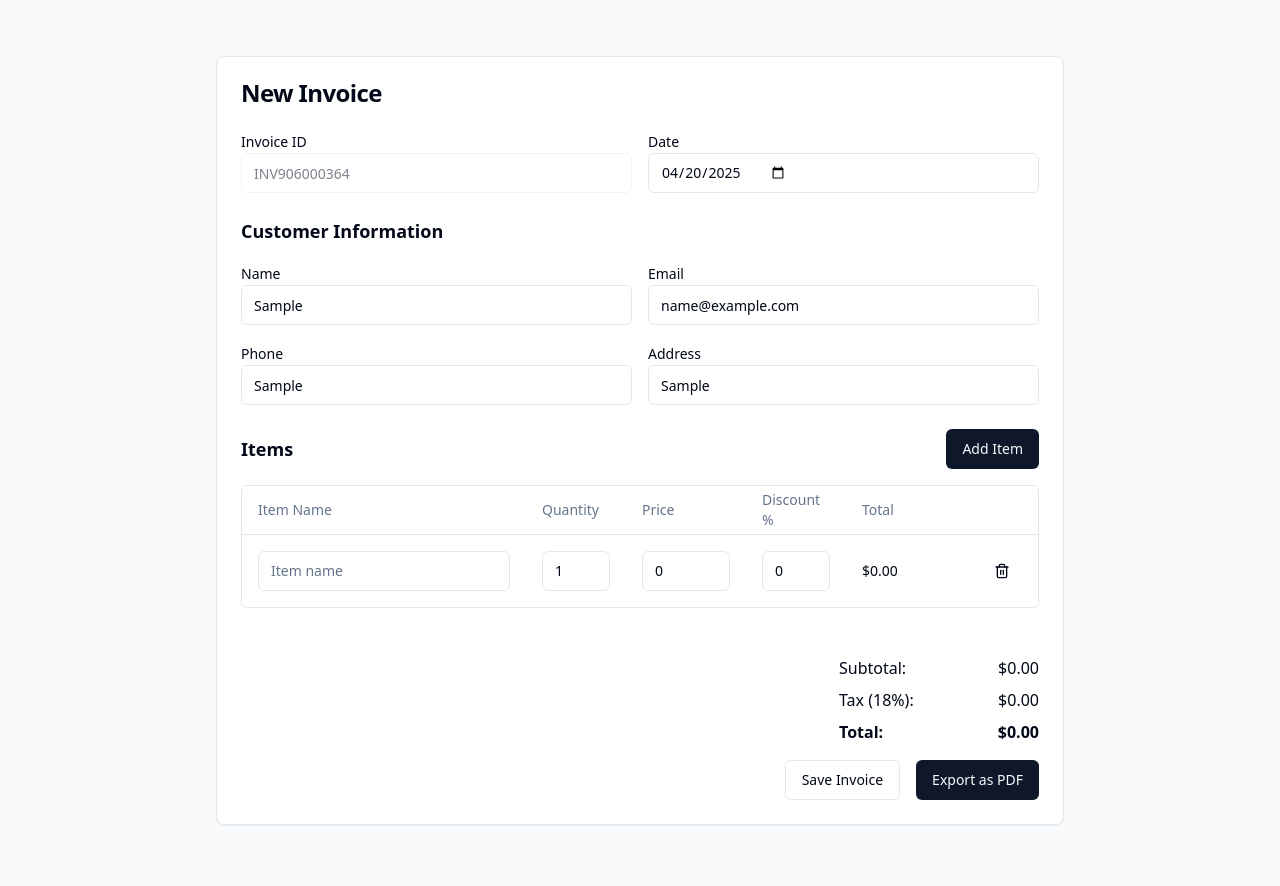
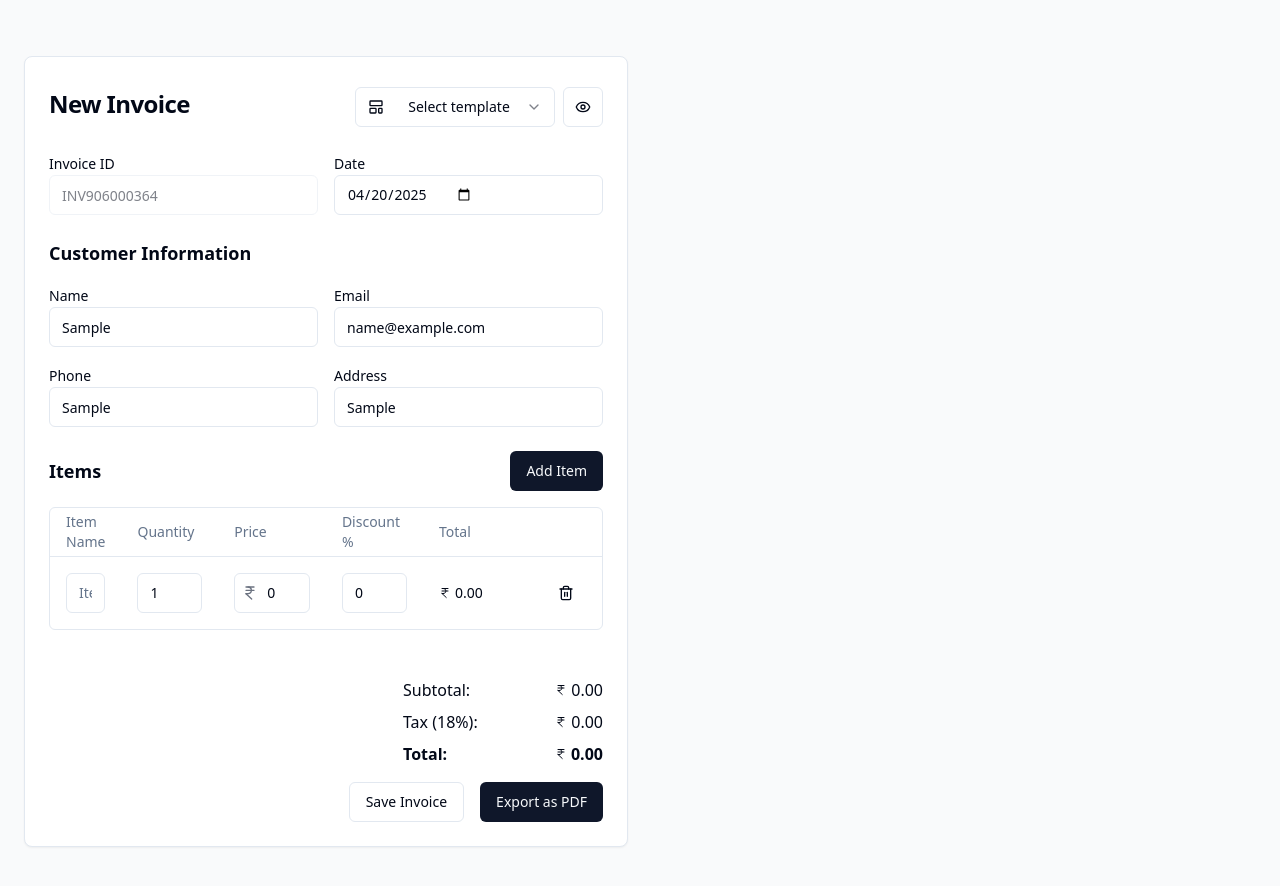
Before and after one commit to sushmeetsalve11/handy-invoice-gen, a React (Vite) app: page / in a window 1280 px wide. Both pictures are taken after typing "Sample", "name@example.com", "Sample", "Sample" into the empty fields and a click on the button "Add Item". Shown: the top 886 px of the page. Built offline with nearby package versions, Linux system fonts and the light colour scheme.

Commit message:
feat: Enhance UI and add features
- Improved UI for better user experience.
- Added template selection functionality.
- Implemented Rupee currency support.
- Included a preview feature for users.

```diff
--- a/src/components/InvoiceForm.tsx
+++ b/src/components/InvoiceForm.tsx
@@ -4,15 +4,20 @@ import { Card, CardContent, CardHeader, CardTitle } from '@/components/ui/card';
 import { Input } from '@/components/ui/input';
 import { Button } from '@/components/ui/button';
 import { Label } from '@/components/ui/label';
+import { Select, SelectContent, SelectItem, SelectTrigger, SelectValue } from '@/components/ui/select';
 import { Invoice, Customer, InvoiceItem } from '@/types/invoice';
 import { generateInvoiceId, calculateInvoiceSubtotal, calculateTax } from '@/utils/calculations';
 import { ItemsTable } from '@/components/ItemsTable';
+import { InvoicePreview } from '@/components/InvoicePreview';
+import { invoiceTemplates } from '@/data/invoiceTemplates';
+import { IndianRupee, Eye, EyeOff, LayoutTemplate } from 'lucide-react';
 
 export const InvoiceForm = () => {
+  const [showPreview, setShowPreview] = useState(false);
   const [invoice, setInvoice] = useState<Invoice>({
     id: generateInvoiceId(),
     date: new Date(),
-    dueDate: new Date(Date.now() + 30 * 24 * 60 * 60 * 1000), // 30 days from now
+    dueDate: new Date(Date.now() + 30 * 24 * 60 * 60 * 1000),
     customer: {
       name: '',
       email: '',
@@ -36,6 +41,24 @@ export const InvoiceForm = () => {
     }));
   };
 
+  const handleTemplateSelect = (templateName: string) => {
+    const template = invoiceTemplates[templateName];
+    if (template && template.items) {
+      setInvoice(prev => {
+        const newItems = [...template.items];
+        const subtotal = calculateInvoiceSubtotal(newItems);
+        const tax = calculateTax(subtotal);
+        return {
+          ...prev,
+          items: newItems,
+          subtotal,
+          tax,
+          total: subtotal + tax,
+        };
+      });
+    }
+  };
+
   const addItem = () => {
     const newItem: InvoiceItem = {
       id: Math.random().toString(36).substr(2, 9),
@@ -52,10 +75,38 @@ export const InvoiceForm = () => {
   };
 
   return (
-    <div className="container mx-auto p-6 max-w-4xl">
-      <Card className="mb-6">
-        <CardHeader>
+    <div className="container mx-auto p-6">
+      <div className="grid gap-6 lg:grid-cols-2">
+        <div className="space-y-6">
+          <Card>
+            <CardHeader className="flex flex-row items-center justify-between">
               <CardTitle>New Invoice</CardTitle>
+              <div className="flex items-center gap-2">
+                <Select onValueChange={handleTemplateSelect}>
+                  <SelectTrigger className="w-[200px]">
+                    <LayoutTemplate className="w-4 h-4 mr-2" />
+                    <SelectValue placeholder="Select template" />
+                  </SelectTrigger>
+                  <SelectContent>
+                    {Object.keys(invoiceTemplates).map((template) => (
+                      <SelectItem key={template} value={template}>
+                        {template}
+                      </SelectItem>
+                    ))}
+                  </SelectContent>
+                </Select>
+                <Button
+                  variant="outline"
+                  size="icon"
+                  onClick={() => setShowPreview(!showPreview)}
+                >
+                  {showPreview ? (
+                    <EyeOff className="h-4 w-4" />
+                  ) : (
+                    <Eye className="h-4 w-4" />
+                  )}
+                </Button>
+              </div>
             </CardHeader>
             <CardContent>
               <div className="grid gap-6">
@@ -66,7 +117,11 @@ export const InvoiceForm = () => {
                   </div>
                   <div>
                     <Label htmlFor="date">Date</Label>
-                <Input id="date" type="date" value={invoice.date.toISOString().split('T')[0]} />
+                    <Input
+                      id="date"
+                      type="date"
+                      value={invoice.date.toISOString().split('T')[0]}
+                    />
                   </div>
                 </div>
 
@@ -158,15 +213,24 @@ export const InvoiceForm = () => {
                     <div className="w-[200px]">
                       <div className="flex justify-between mb-2">
                         <span>Subtotal:</span>
-                    <span>${invoice.subtotal.toFixed(2)}</span>
+                        <div className="flex items-center gap-1">
+                          <IndianRupee className="w-3 h-3" />
+                          <span>{invoice.subtotal.toFixed(2)}</span>
+                        </div>
                       </div>
                       <div className="flex justify-between mb-2">
                         <span>Tax (18%):</span>
-                    <span>${invoice.tax.toFixed(2)}</span>
+                        <div className="flex items-center gap-1">
+                          <IndianRupee className="w-3 h-3" />
+                          <span>{invoice.tax.toFixed(2)}</span>
+                        </div>
                       </div>
                       <div className="flex justify-between font-bold">
                         <span>Total:</span>
-                    <span>${invoice.total.toFixed(2)}</span>
+                        <div className="flex items-center gap-1">
+                          <IndianRupee className="w-3 h-3" />
+                          <span>{invoice.total.toFixed(2)}</span>
+                        </div>
                       </div>
                     </div>
                   </div>
@@ -178,7 +242,6 @@ export const InvoiceForm = () => {
                       Save Invoice
                     </Button>
                     <Button onClick={() => {
-                  // Import and use the exportToPDF function
                       import('@/utils/pdfExport').then(module => {
                         module.exportToPDF(invoice);
                       });
@@ -191,5 +254,13 @@ export const InvoiceForm = () => {
             </CardContent>
           </Card>
         </div>
+
+        {showPreview && (
+          <div className="lg:sticky lg:top-6">
+            <InvoicePreview invoice={invoice} />
+          </div>
+        )}
+      </div>
+    </div>
   );
 };
--- /dev/null
+++ b/src/components/InvoicePreview.tsx
@@ -0,0 +1,108 @@
+
+import React from 'react';
+import { Card, CardContent, CardHeader, CardTitle } from '@/components/ui/card';
+import { Invoice } from '@/types/invoice';
+import { IndianRupee } from 'lucide-react';
+
+interface InvoicePreviewProps {
+  invoice: Invoice;
+}
+
+export const InvoicePreview = ({ invoice }: InvoicePreviewProps) => {
+  return (
+    <Card className="w-full bg-white shadow-lg">
+      <CardHeader className="border-b">
+        <CardTitle>Invoice Preview</CardTitle>
+      </CardHeader>
+      <CardContent className="p-6">
+        <div className="space-y-6">
+          <div className="space-y-2">
+            <h3 className="font-semibold text-lg">Customer Details</h3>
+            <div className="grid grid-cols-2 gap-4 text-sm">
+              <div>
+                <p className="text-gray-600">Name:</p>
+                <p className="font-medium">{invoice.customer.name || 'N/A'}</p>
+              </div>
+              <div>
+                <p className="text-gray-600">Email:</p>
+                <p className="font-medium">{invoice.customer.email || 'N/A'}</p>
+              </div>
+              <div>
+                <p className="text-gray-600">Phone:</p>
+                <p className="font-medium">{invoice.customer.phone || 'N/A'}</p>
+              </div>
+              <div>
+                <p className="text-gray-600">Address:</p>
+                <p className="font-medium">{invoice.customer.address || 'N/A'}</p>
+              </div>
+            </div>
+          </div>
+
+          <div className="space-y-2">
+            <h3 className="font-semibold text-lg">Items</h3>
+            <div className="border rounded-lg overflow-hidden">
+              <table className="w-full text-sm">
+                <thead className="bg-gray-50">
+                  <tr>
+                    <th className="px-4 py-2 text-left">Item</th>
+                    <th className="px-4 py-2 text-right">Qty</th>
+                    <th className="px-4 py-2 text-right">Price</th>
+                    <th className="px-4 py-2 text-right">Total</th>
+                  </tr>
+                </thead>
+                <tbody>
+                  {invoice.items.map((item) => (
+                    <tr key={item.id} className="border-t">
+                      <td className="px-4 py-2">{item.name}</td>
+                      <td className="px-4 py-2 text-right">{item.quantity}</td>
+                      <td className="px-4 py-2 text-right">
+                        <div className="flex items-center justify-end gap-1">
+                          <IndianRupee className="w-3 h-3" />
+                          {item.price.toFixed(2)}
+                        </div>
+                      </td>
+                      <td className="px-4 py-2 text-right">
+                        <div className="flex items-center justify-end gap-1">
+                          <IndianRupee className="w-3 h-3" />
+                          {item.total.toFixed(2)}
+                        </div>
+                      </td>
+                    </tr>
+                  ))}
+                </tbody>
+              </table>
+            </div>
+          </div>
+
+          <div className="space-y-2">
+            <div className="flex justify-end">
+              <div className="w-64 space-y-2">
+                <div className="flex justify-between text-sm">
+                  <span>Subtotal:</span>
+                  <div className="flex items-center gap-1">
+                    <IndianRupee className="w-3 h-3" />
+                    {invoice.subtotal.toFixed(2)}
+                  </div>
+                </div>
+                <div className="flex justify-between text-sm">
+                  <span>Tax (18%):</span>
+                  <div className="flex items-center gap-1">
+                    <IndianRupee className="w-3 h-3" />
+                    {invoice.tax.toFixed(2)}
+                  </div>
+                </div>
+                <div className="flex justify-between font-bold">
+                  <span>Total:</span>
+                  <div className="flex items-center gap-1">
+                    <IndianRupee className="w-3 h-3" />
+                    {invoice.total.toFixed(2)}
+                  </div>
+                </div>
+              </div>
+            </div>
+          </div>
+        </div>
+      </CardContent>
+    </Card>
+  );
+};
--- a/src/components/ItemsTable.tsx
+++ b/src/components/ItemsTable.tsx
@@ -10,7 +10,7 @@ import {
 } from '@/components/ui/table';
 import { Input } from '@/components/ui/input';
 import { Button } from '@/components/ui/button';
-import { Trash2 } from 'lucide-react';
+import { Trash2, IndianRupee } from 'lucide-react';
 import { InvoiceItem } from '@/types/invoice';
 import { calculateItemTotal } from '@/utils/calculations';
 
@@ -53,13 +53,17 @@ export const ItemsTable = ({ items, onItemChange, onItemDelete }: ItemsTableProp
                 />
               </TableCell>
               <TableCell>
+                <div className="relative">
+                  <IndianRupee className="absolute left-2 top-1/2 transform -translate-y-1/2 w-4 h-4 text-gray-500" />
                   <Input
                     type="number"
                     min="0"
                     step="0.01"
                     value={item.price}
+                    className="pl-8"
                     onChange={(e) => onItemChange(item.id, 'price', parseFloat(e.target.value) || 0)}
                   />
+                </div>
               </TableCell>
               <TableCell>
                 <Input
@@ -71,7 +75,10 @@ export const ItemsTable = ({ items, onItemChange, onItemDelete }: ItemsTableProp
                 />
               </TableCell>
               <TableCell className="font-medium">
-                ${calculateItemTotal(item.quantity, item.price, item.discount).toFixed(2)}
+                <div className="flex items-center gap-1">
+                  <IndianRupee className="w-3 h-3" />
+                  <span>{calculateItemTotal(item.quantity, item.price, item.discount).toFixed(2)}</span>
+                </div>
               </TableCell>
               <TableCell>
                 <Button
--- /dev/null
+++ b/src/data/invoiceTemplates.ts
@@ -0,0 +1,57 @@
+
+import { Invoice } from "@/types/invoice";
+
+export const invoiceTemplates: Record<string, Partial<Invoice>> = {
+  "Basic Service": {
+    items: [
+      {
+        id: "1",
+        name: "Professional Services",
+        quantity: 1,
+        price: 5000,
+        discount: 0,
+        total: 5000,
+      }
+    ]
+  },
+  "Web Development": {
+    items: [
+      {
+        id: "1",
+        name: "Website Design",
+        quantity: 1,
+        price: 15000,
+        discount: 10,
+        total: 13500,
+      },
+      {
+        id: "2",
+        name: "Website Development",
+        quantity: 1,
+        price: 25000,
+        discount: 5,
+        total: 23750,
+      }
+    ]
+  },
+  "Consultation": {
+    items: [
+      {
+        id: "1",
+        name: "Initial Consultation",
+        quantity: 2,
+        price: 2500,
+        discount: 0,
+        total: 5000,
+      },
+      {
+        id: "2",
+        name: "Follow-up Session",
+        quantity: 1,
+        price: 1500,
+        discount: 10,
+        total: 1350,
+      }
+    ]
+  }
+};
```
Also changed, not shown: src/utils/pdfExport.ts (+6 -6 lines). Lines whose indentation alone changed are shown as unchanged.
